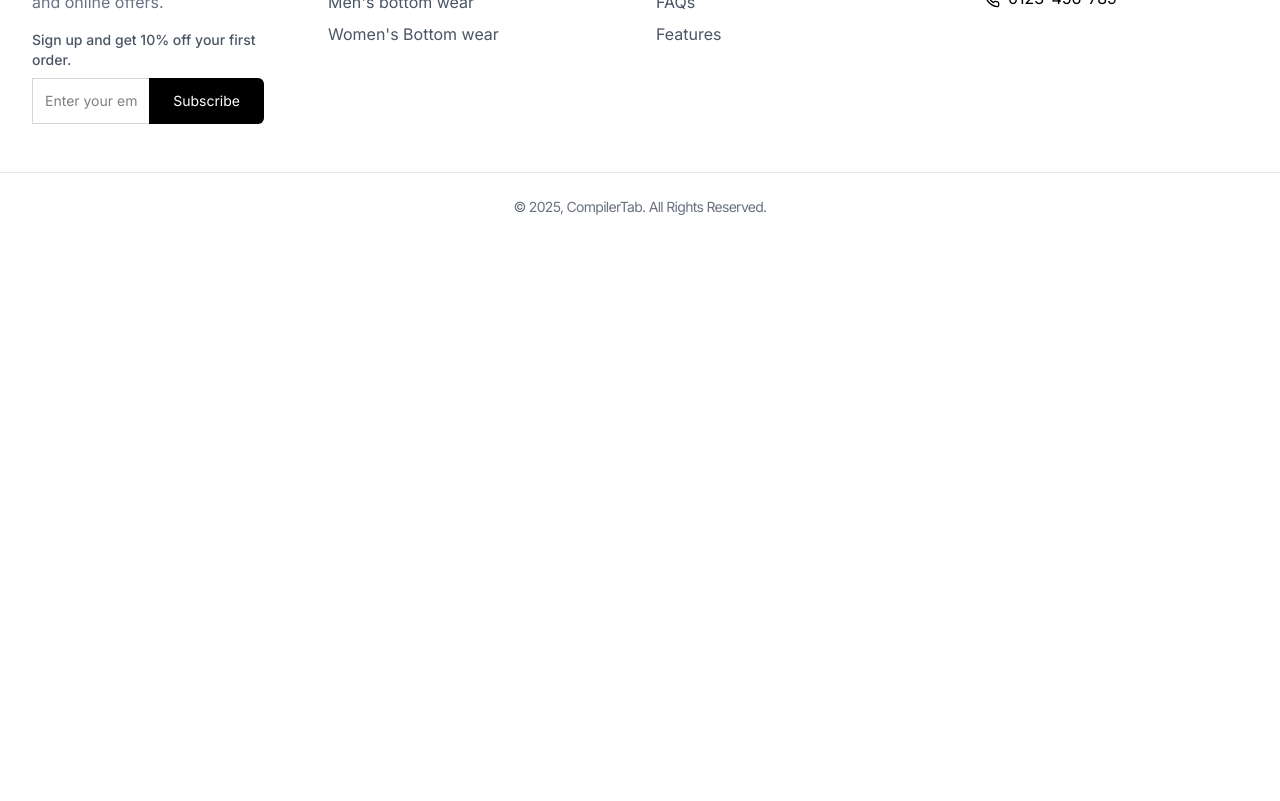
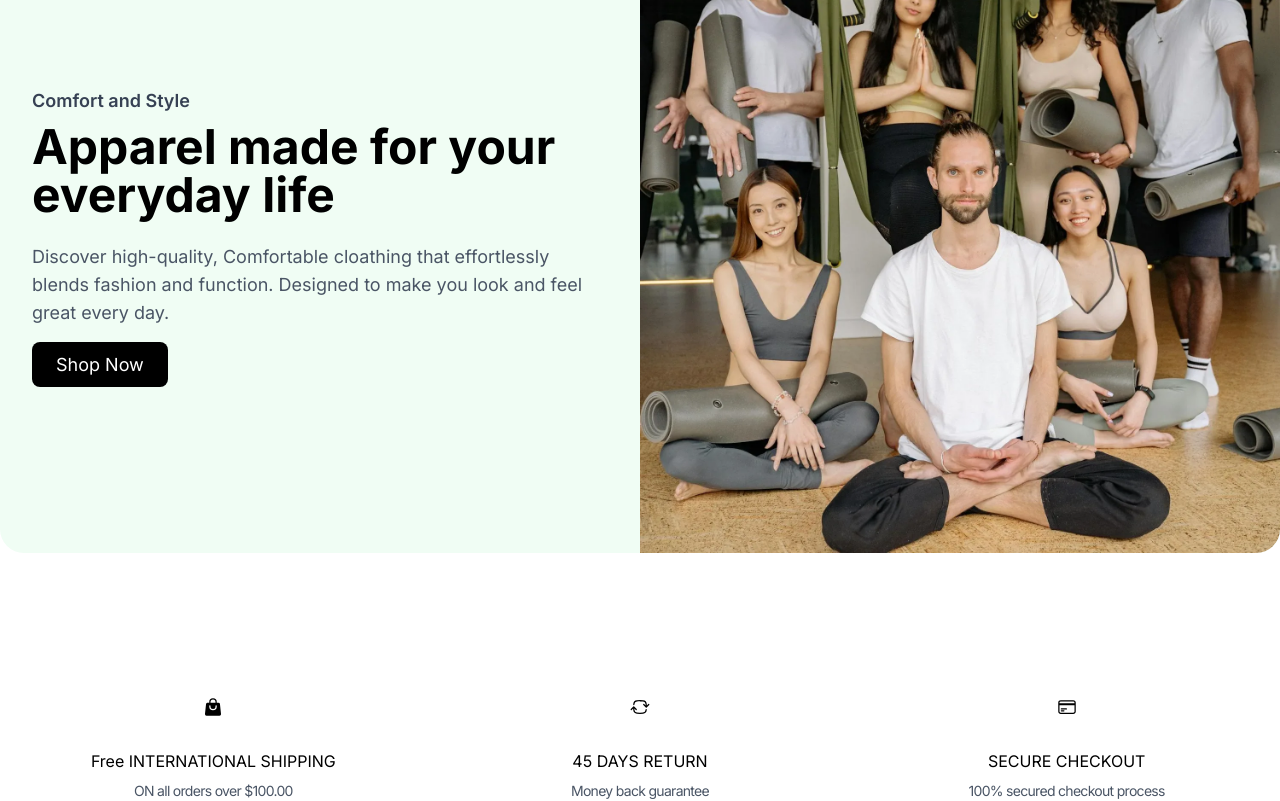
Before and after one commit to 8722anandjha/Cartopia, a React (Vite) app in the folder client/: page / in a window 1280 px wide. Shown: the part 4900-5701 px from the top of the page. Before the commit the page ends 5165 px from the top, so only its background shows below. Built offline with nearby package versions, Linux system fonts and the light colour scheme.

Commit message:
User home page compleated

```diff
--- /dev/null
+++ b/client/src/components/Products/FeatureSection.jsx
@@ -0,0 +1,38 @@
+import React from 'react'
+import { HiArrowPathRoundedSquare, HiOutlineCreditCard, HiShoppingBag } from 'react-icons/hi2'
+
+const FeatureSection = () => {
+  return (
+    <section className='py-16 px-4 bg-white'>
+        <div className=' container mx-auto grid grid-cols-1 md:grid-cols-3 gap-8 text-center'>
+            {/* Feature 1 */}
+            <div className='flex flex-col items-center'>
+                <div className='p-4 rounded-full mb-4'>
+                    <HiShoppingBag className='text-xl' />
+                </div>
+                <h4 className='teacking-tighter mb-2'>Free INTERNATIONAL SHIPPING</h4>
+                <p className='text-gray-600 text-sm tracking-tighter'>ON all orders over $100.00</p>
+            </div>
+            {/* Feature 2 */}
+            <div className='flex flex-col items-center'>
+                <div className='p-4 rounded-full mb-4'>
+                    <HiArrowPathRoundedSquare className='text-xl' />
+                </div>
+                <h4 className='teacking-tighter mb-2'>45 DAYS RETURN</h4>
+                <p className='text-gray-600 text-sm tracking-tighter'>Money back guarantee</p>
+            </div>
+            {/* Feature 3 */}
+            <div className='flex flex-col items-center'>
+                <div className='p-4 rounded-full mb-4'>
+                    <HiOutlineCreditCard className='text-xl' />
+                </div>
+                <h4 className='teacking-tighter mb-2'>SECURE CHECKOUT</h4>
+                <p className='text-gray-600 text-sm tracking-tighter'>100% secured checkout process</p>
+            </div>
+
+        </div>
+    </section>
+  )
+}
+
+export default FeatureSection
--- /dev/null
+++ b/client/src/components/Products/FeaturedCollection.jsx
@@ -0,0 +1,43 @@
+import React from "react";
+import { Link } from "react-router-dom";
+import featured from "../../assets/featured.webp";
+
+const FeaturedCollection = () => {
+  return (
+    <section className="py-16 px-4 lg:px-0">
+      <div className="container mx-auto flex flex-col-reverse lg:flex-row items-center bg-green-50 rounded-3xl">
+        {/* Left Content */}
+        <div className="lg:w-1/2 p-8 text-center lg:text-left">
+          <h2 className="text-lg font-semibold text-gray-700 mb-2">
+            Comfort and Style
+          </h2>
+          <h2 className="text-4xl lg:text-5xl font-bold mb-6">
+            Apparel made for your everyday life
+          </h2>
+          <p className="text-lg text-gray-600 mb-6">
+            Discover high-quality, Comfortable cloathing that effortlessly
+            blends fashion and function. Designed to make you look and feel
+            great every day.
+          </p>
+          <Link
+            to="/collection/all"
+            className="bg-black text-white px-6 py-3 rounded-lg text-lg hover:bg-gray-800"
+          >
+            {" "}
+            Shop Now
+          </Link>
+        </div>
+        {/* Right Content */}
+        <div className="lg:w-1/2">
+          <img
+            src={featured}
+            alt="Featured Collection"
+            className="w-full h-full object-cover lg:rounded-tr-3xl lg:rounded-br-3xl"
+          />
+        </div>
+      </div>
+    </section>
+  );
+};
+
+export default FeaturedCollection;
--- a/client/src/pages/Home.jsx
+++ b/client/src/pages/Home.jsx
@@ -4,6 +4,8 @@ import GenderCollectionSection from '../components/Products/GenderCollectionSect
 import NewArrivals from '../components/Products/NewArrivals'
 import ProductDetails from '../components/Products/ProductDetails'
 import ProductGrid from '../components/Products/ProductGrid'
+import FeaturedCollection from '../components/Products/FeaturedCollection'
+import FeatureSection from '../components/Products/FeatureSection'
 
 
   const placeholderProducts = [
@@ -73,6 +75,8 @@ const Home = () => {
           </h2>
           <ProductGrid products={placeholderProducts}/>
         </div>
+        <FeaturedCollection/>
+        <FeatureSection/>
     </div>
   )
 }
```
